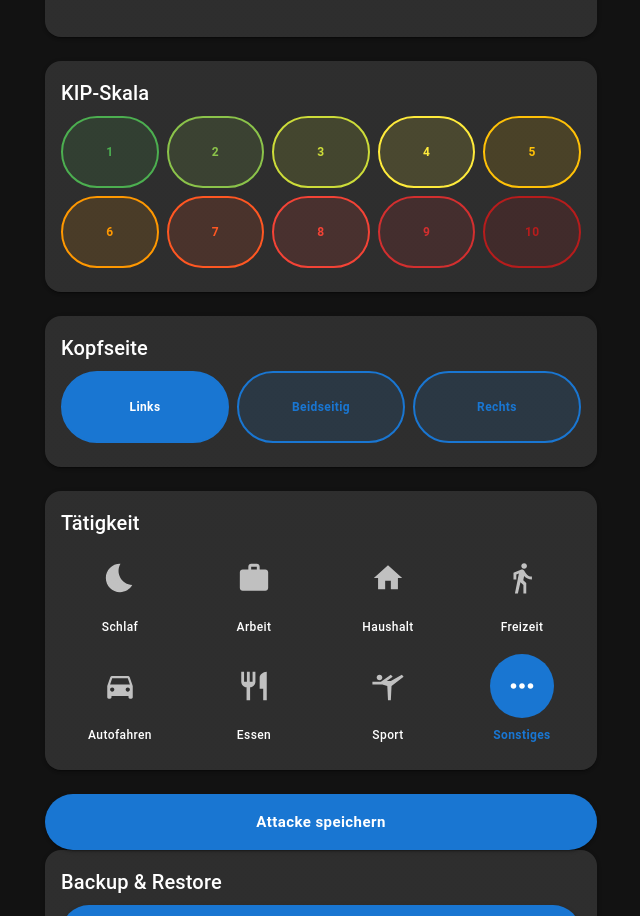
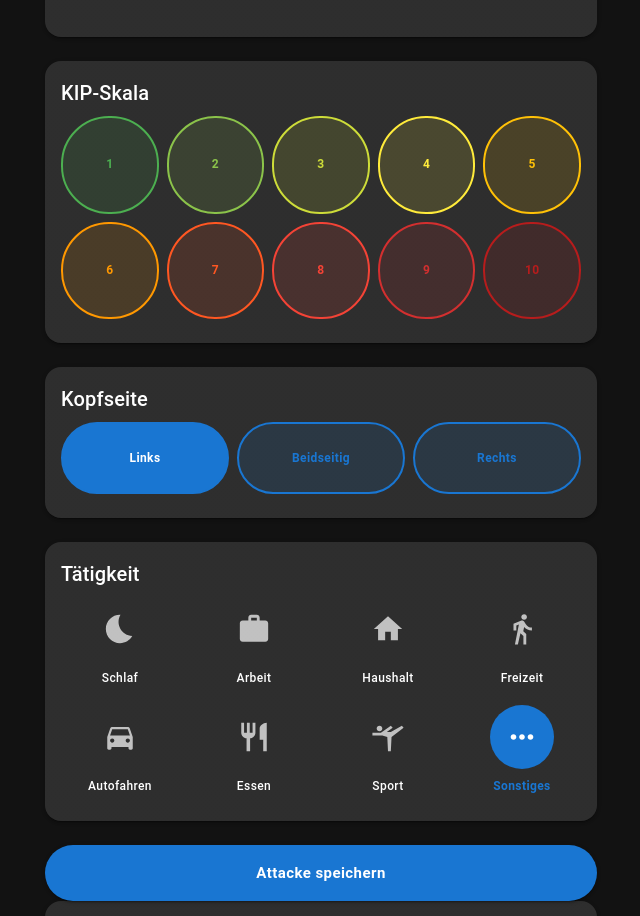
Before and after one commit to ClausiusMaximus/ClusterLog, a React (Vite) app: page / in a window 1280 px wide. Shown: the part 986-1902 px from the top of the page, without its empty margins (319-959 px from the left). Built offline with nearby package versions, Linux system fonts and the light colour scheme.

Commit message:
fixed Kip Button

```diff
--- a/src/components/common/AppSelector.tsx
+++ b/src/components/common/AppSelector.tsx
@@ -13,6 +13,7 @@ type AppSelectorProps<T extends string | number> = {
   value: T;
   options: readonly Option<T>[];
   columns?: number;
+  fitOptionsToGrid?: boolean;
   onChange: (value: T) => void;
 };
 
@@ -21,6 +22,7 @@ export default function AppSelector<T extends string | number>({
   value,
   options,
   columns = DEFAULT_COLUMNS,
+  fitOptionsToGrid = false,
   onChange,
 }: AppSelectorProps<T>) {
   return (
@@ -32,8 +34,10 @@ export default function AppSelector<T extends string | number>({
       <Box
         sx={{
           display: "grid",
-          gridTemplateColumns: `repeat(${columns}, 1fr)`,
-          gap: 1,
+          gridTemplateColumns: fitOptionsToGrid
+            ? `repeat(${columns}, minmax(0, 1fr))`
+            : `repeat(${columns}, 1fr)`,
+          gap: fitOptionsToGrid ? { xs: 0.5, sm: 1 } : 1,
         }}
       >
         {options.map((option) => (
@@ -43,6 +47,7 @@ export default function AppSelector<T extends string | number>({
             icon={typeof option.icon === "string" ? undefined : option.icon}
             color={option.color}
             selected={value === option.value}
+            fillGridCell={fitOptionsToGrid}
             onClick={() => onChange(option.value)}
           />
         ))}
--- a/src/components/common/NumberButton.tsx
+++ b/src/components/common/NumberButton.tsx
@@ -8,6 +8,7 @@ type NumberButtonProps = {
   icon?: ElementType;
   selected?: boolean;
   color?: string;
+  fillGridCell?: boolean;
   onClick?: () => void;
 };
 
@@ -16,6 +17,7 @@ export default function NumberButton({
   icon: Icon,
   selected = false,
   color = "#1976d2",
+  fillGridCell = false,
   onClick,
 }: NumberButtonProps) {
   return (
@@ -23,11 +25,13 @@ export default function NumberButton({
       variant="outlined"
       onClick={onClick}
       sx={{
-        minWidth: 72,
-        minHeight: 72,
+        minWidth: fillGridCell ? 0 : 72,
+        minHeight: fillGridCell ? 0 : 72,
+        width: fillGridCell ? "100%" : undefined,
+        aspectRatio: fillGridCell ? "1 / 1" : undefined,
 
-        px: 2,
-        py: 1,
+        px: fillGridCell ? 0 : 2,
+        py: fillGridCell ? 0 : 1,
 
         fontSize: "1.1rem",
         fontWeight: 700,
--- a/src/features/attacks/components/KipSelector.tsx
+++ b/src/features/attacks/components/KipSelector.tsx
@@ -12,6 +12,7 @@ export default function KipSelector(props: Props) {
     <AppSelector
       title="KIP-Skala"
       columns={5}
+      fitOptionsToGrid
       options={KIP_OPTIONS}
       {...props}
     />
```
